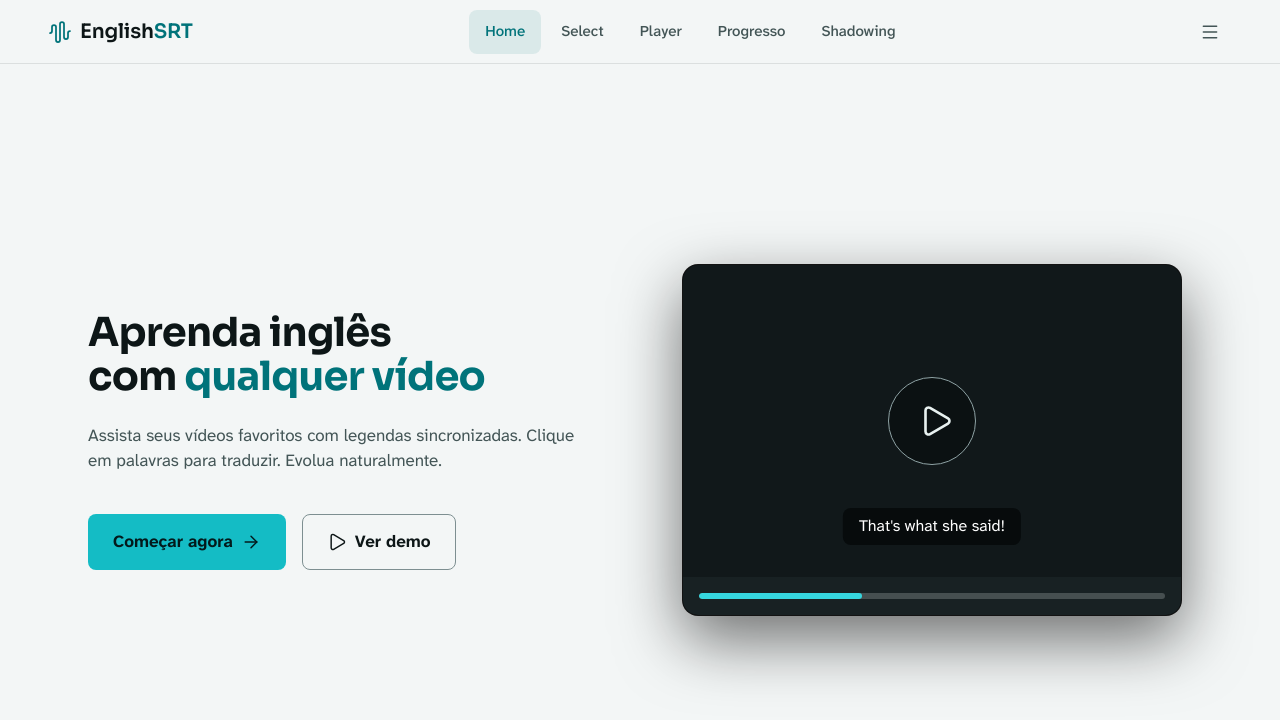
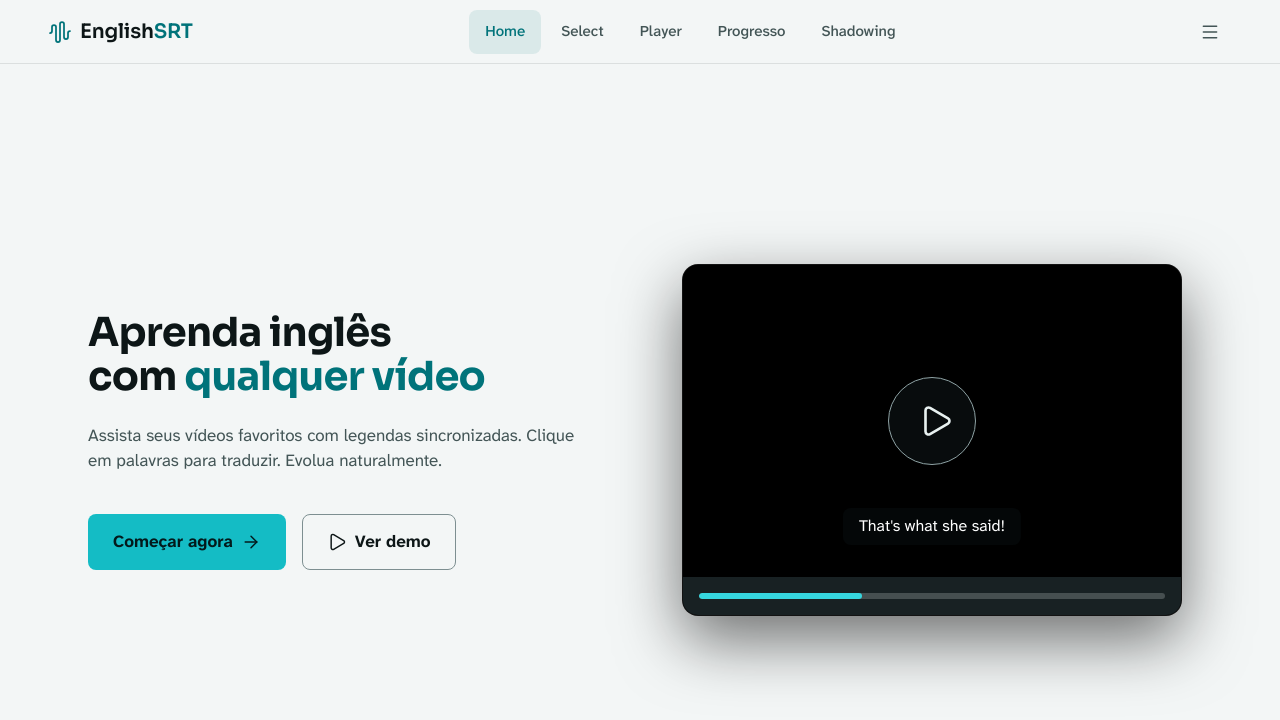
Before and after one commit to gabrielvitorcd/english_app, a React (Vite) app in the folder app/: page / in a window 1280 px wide. Shown: the top 720 px of the page. Built offline with nearby package versions, Linux system fonts and the light colour scheme.

Commit message:
Página inicial: tela do vídeo de exemplo com o fundo --video-bg

```diff
--- a/app/src/pages/Home/HomePage.module.css
+++ b/app/src/pages/Home/HomePage.module.css
@@ -91,7 +91,7 @@
 .video_screen {
   position: relative;
   aspect-ratio: 16 / 10;
-  background: var(--surface);
+  background: var(--video-bg);
   display: flex;
   flex-direction: column;
   justify-content: center;
```
